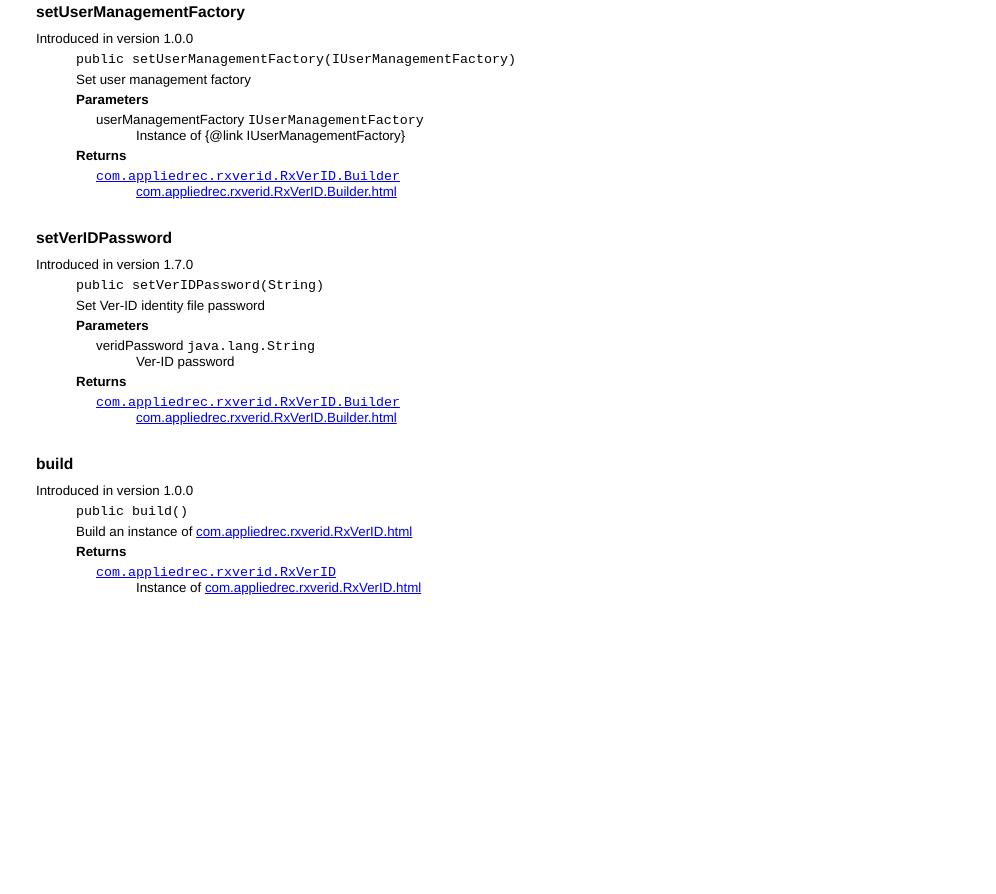
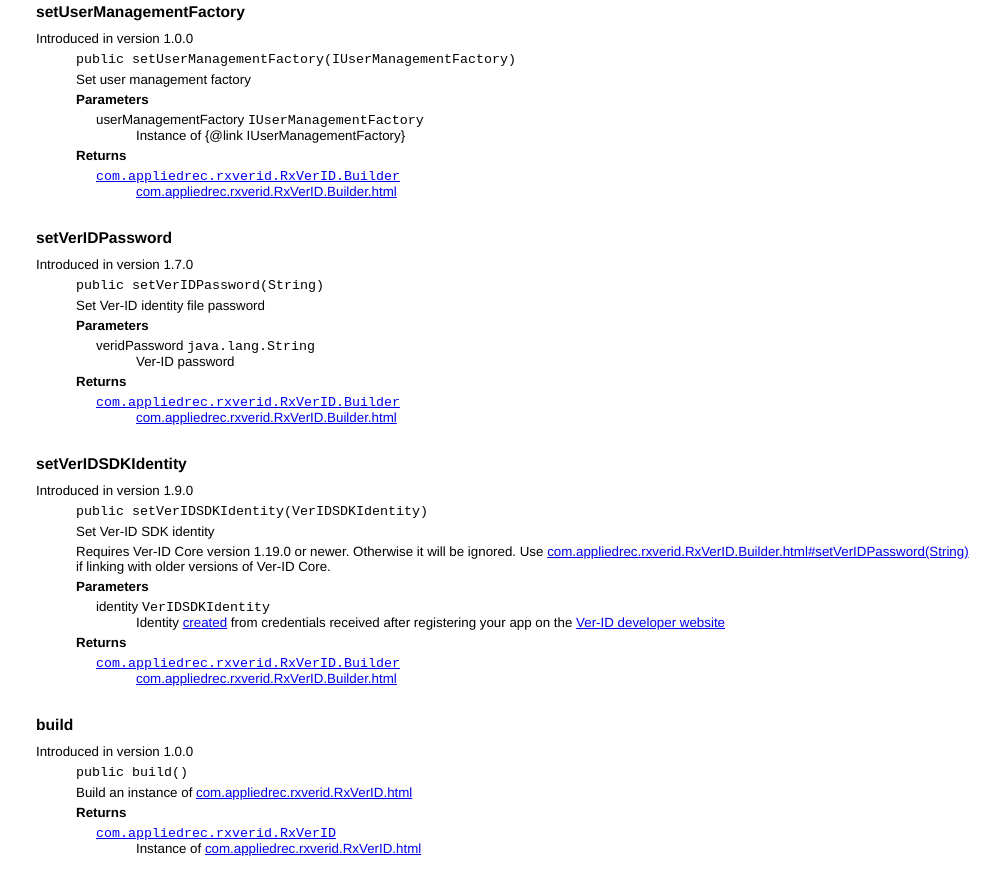
Before and after one commit to AppliedRecognition/Rx-Ver-ID-Android, a plain HTML site: page docs/com.appliedrec.rxverid.RxVerID.Builder.html in a window 1280 px wide. Shown: the part 1032-1926 px from the top of the page, without its empty margins (284-1280 px from the left). Before the commit the page ends 1667 px from the top, so only its background shows below. Drawn offline with Linux system fonts and the light colour scheme.

Commit message:
Updated documentation

```diff
--- a/docs/com.appliedrec.rxverid.RxVerID.Builder.html
+++ b/docs/com.appliedrec.rxverid.RxVerID.Builder.html
@@ -103,6 +103,23 @@
 </dl>
 
 </dd>
+<dt><h3><a name="setVerIDSDKIdentity(VerIDSDKIdentity)">setVerIDSDKIdentity</a></h3><p>Introduced in version 1.9.0</p></dt>
+<dd>
+<code>public setVerIDSDKIdentity(VerIDSDKIdentity)</code>
+<p>Set Ver-ID SDK identity
+ <p>Requires Ver-ID Core version 1.19.0 or newer. Otherwise it will be ignored. Use <a href="com.appliedrec.rxverid.RxVerID.Builder.html#setVerIDPassword(String)">com.appliedrec.rxverid.RxVerID.Builder.html#setVerIDPassword(String)</a> if linking with older versions of Ver-ID Core.</p></p>
+<h4>Parameters</h4>
+<dl>
+<dt>identity <code>VerIDSDKIdentity</code></dt>
+<dd>Identity <a href="https://github.com/AppliedRecognition/Ver-ID-SDK-Identity-Android/blob/master/README.md">created</a> from credentials received after registering your app on the <a href="https://dev.ver-id.com/licensing/">Ver-ID developer website</a></dd>
+</dl>
+<h4>Returns</h4>
+<dl>
+<dt><code><a href="com.appliedrec.rxverid.RxVerID.Builder.html">com.appliedrec.rxverid.RxVerID.Builder</a></code></dt>
+<dd><a href="com.appliedrec.rxverid.RxVerID.Builder.html">com.appliedrec.rxverid.RxVerID.Builder.html</a></dd>
+</dl>
+
+</dd>
 <dt><h3><a name="build()">build</a></h3><p>Introduced in version 1.0.0</p></dt>
 <dd>
 <code>public build()</code>
```
